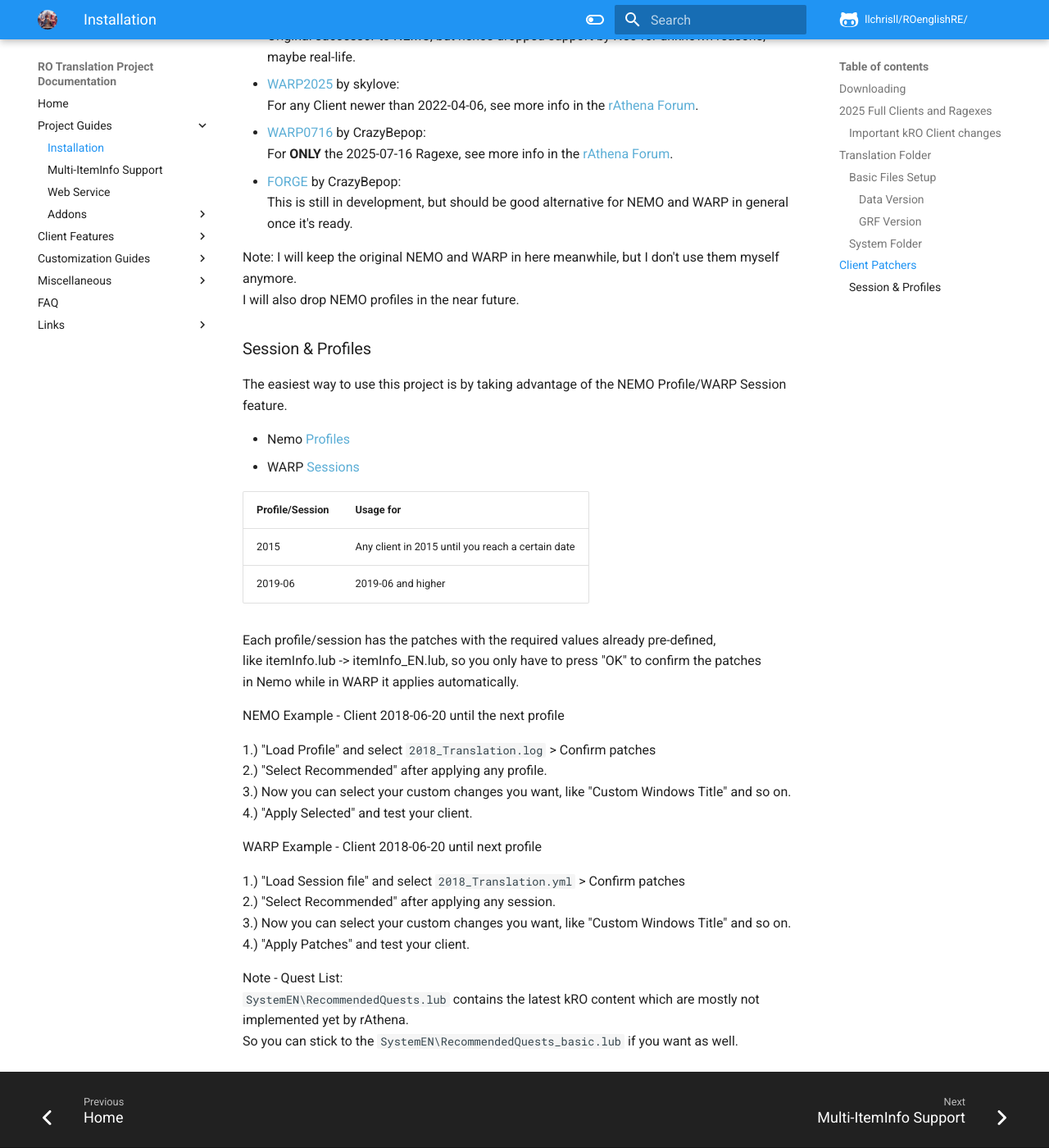
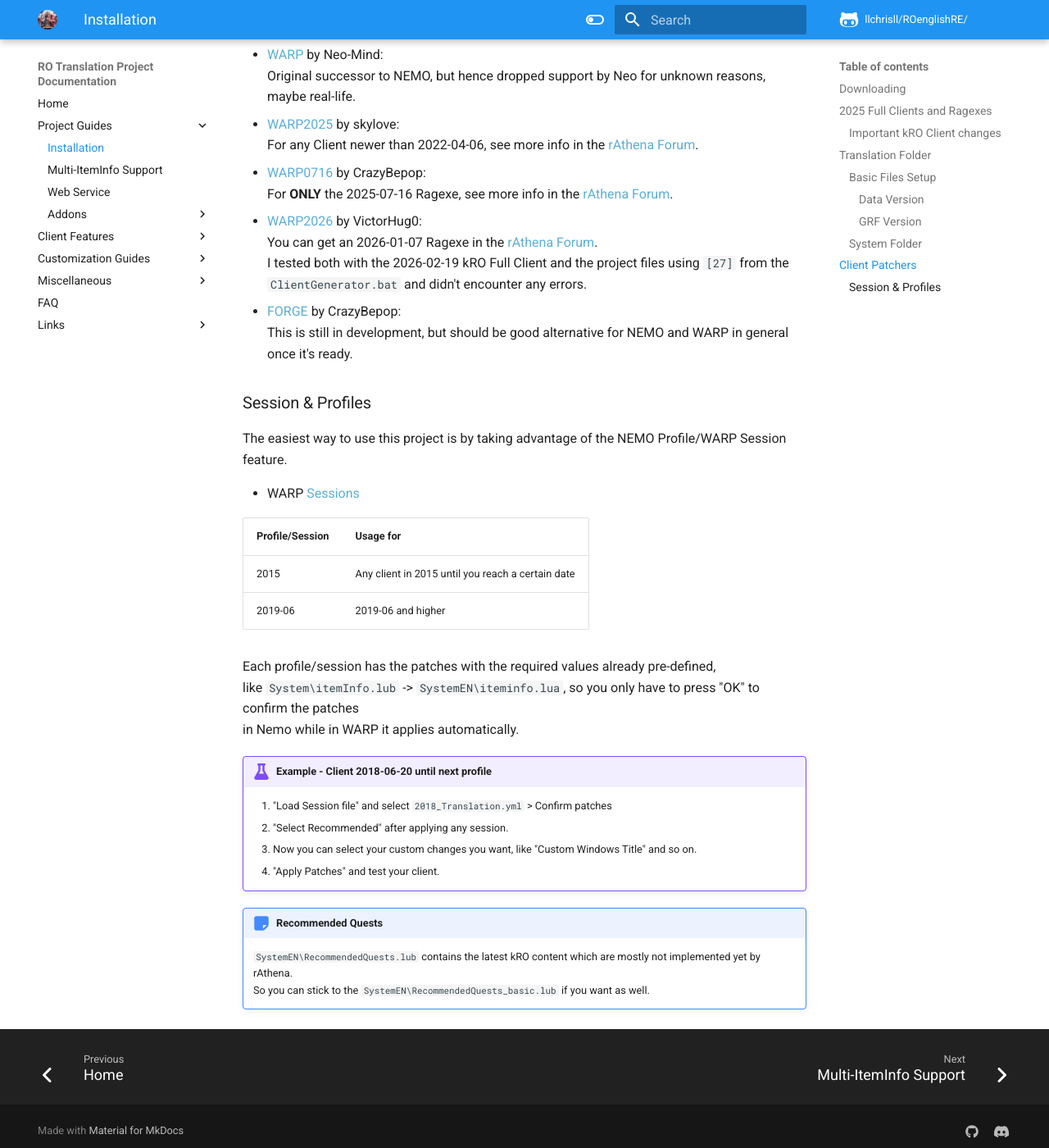
Before and after one commit to llchrisll/ROTPDocs, an MkDocs documentation site: the page built from docs/guides/install.md, in a window 1280 px wide and 1400 px high, scrolled down 2507 px. Shown: the whole window at 82% size. Built offline with MkDocs 1.6.1 and Material for MkDocs 9.7.7, drawn with Linux system fonts in a browser that asks for light colours; comment, search, counter and statistics services are not loaded; some of the changed text lies outside the part shown.

Commit message:
Added custom_officials.md and updated install.md

```diff
--- a/docs/guides/install.md
+++ b/docs/guides/install.md
@@ -18,6 +18,7 @@
  1. [2025-07-16](https://drive.google.com/file/d/1EAlnpYywf6ktli3v9DliDXMvrcFcClfq/view?usp=drive_link):
     You will need to update this client, otherwise you will get a few lua errors duo the project being more up to date.
 	Or you'll get the files you error at from the `Tools\AdditionsGenerator.bat`.
+	Feel free to also download the `kro_data.grf` to get newer resource files.
  2. [2026-02-19](https://drive.google.com/file/d/1NfZJb3WuDmeqfPGGcLzDlVJLnGKXWzXy/view):
     You don't need my custom `kro_data.grf`, as it already contains files from it.
     Skylove told me to avoid updating this client as well. So you have been warned.
@@ -69,25 +70,24 @@
 
 ## Client Patchers
 To be able to patch an unpacked kRO Ragexe, you require one of these programs:
+!!! note
+	I still need to test WARP2025 and WARP2026, if they are able to patch older clients.
 
- * [NEMO](https://gitlab.com/4144/Nemo/) by 4144:
-   Works up to 2022-04-06, after that you need to buy a newer Client from 4144 and get a new Nemo version.
  * [WARP](https://github.com/Neo-Mind/WARP) by Neo-Mind:
    Original successor to NEMO, but hence dropped support by Neo for unknown reasons, maybe real-life.
  * [WARP2025](https://github.com/hiphop9/Warp2025) by skylove:
    For any Client newer than 2022-04-06, see more info in the [rAthena Forum](https://rathena.org/board/topic/144862-2025-06-04_ragexe-warp2025/).
  * [WARP0716](https://github.com/CrazyBebop/WARP0716) by CrazyBepop:
    For **ONLY** the 2025-07-16 Ragexe, see more info in the [rAthena Forum](https://rathena.org/board/topic/149119-warp0716-%E2%86%92-forge-%E2%80%94-ragexe-2025-07-16-patches-customjobs-reforged-newest-client/).
+ * [WARP2026](https://github.com/zVictorHG/WARP2026-Project) by VictorHug0:
+   You can get an 2026-01-07 Ragexe in the [rAthena Forum](https://rathena.org/board/topic/149414-2026-01-07-ragexe-clientinfo-warp/).
+   I tested both with the 2026-02-19 kRO Full Client and the project files using `[27]` from the `ClientGenerator.bat` and didn't encounter any errors.
  * [FORGE](https://forge.legacygamers.net) by CrazyBepop:
    This is still in development, but should be good alternative for NEMO and WARP in general once it's ready.
-
-Note: I will keep the original NEMO and WARP in here meanwhile, but I don't use them myself anymore.
-I will also drop NEMO profiles in the near future.
 
 ### Session & Profiles
 The easiest way to use this project is by taking advantage of the NEMO Profile/WARP Session feature.
 
-* Nemo [Profiles](https://github.com/llchrisll/ROenglishRE/tree/master/Addons/NEMO%20Profiles)
 * WARP [Sessions](https://github.com/llchrisll/ROenglishRE/tree/master/Addons/WARP%20Sessions)
 
 | Profile/Session | Usage for |
@@ -96,23 +96,16 @@
 | 2019-06 | 2019-06 and higher |
 
 Each profile/session has the patches with the required values already pre-defined,
-like itemInfo.lub -> itemInfo_EN.lub, so you only have to press "OK" to confirm the patches
+like `System\itemInfo.lub` -> `SystemEN\iteminfo.lua`, so you only have to press "OK" to confirm the patches
 in Nemo while in WARP it applies automatically.
 
-NEMO Example - Client 2018-06-20 until the next profile
+!!! example "Example - Client 2018-06-20 until next profile"
 
-1.) "Load Profile" and select `2018_Translation.log` > Confirm patches
-2.) "Select Recommended" after applying any profile.
-3.) Now you can select your custom changes you want, like "Custom Windows Title" and so on.
-4.) "Apply Selected" and test your client.
+	1. "Load Session file" and select `2018_Translation.yml` > Confirm patches
+	2. "Select Recommended" after applying any session.
+	3. Now you can select your custom changes you want, like "Custom Windows Title" and so on.
+	4. "Apply Patches" and test your client.
 
-WARP Example - Client 2018-06-20 until next profile
-
-1.) "Load Session file" and select `2018_Translation.yml` > Confirm patches
-2.) "Select Recommended" after applying any session.
-3.) Now you can select your custom changes you want, like "Custom Windows Title" and so on.
-4.) "Apply Patches" and test your client.
-
-Note - Quest List:
+!!! note "Recommended Quests"
     `SystemEN\RecommendedQuests.lub` contains the latest kRO content which are mostly not implemented yet by rAthena.
     So you can stick to the `SystemEN\RecommendedQuests_basic.lub` if you want as well.
--- a/mkdocs.yml
+++ b/mkdocs.yml
@@ -33,6 +33,7 @@
       - Random Options: guides/customs/random_options.md
       - Disable Doram: guides/customs/disable_doram.md
     - Miscellaneous:
+      - Custom Official GRFs: misc/custom_officials.md
       - Lua Depenencies: misc/lua_dependencies.md
       - Implementations: misc/implementations.md
       - Sprite Folder: misc/spritelist.md
```
Also changed, not shown: docs/misc/custom_officials.md (added, +25 -0 lines).
